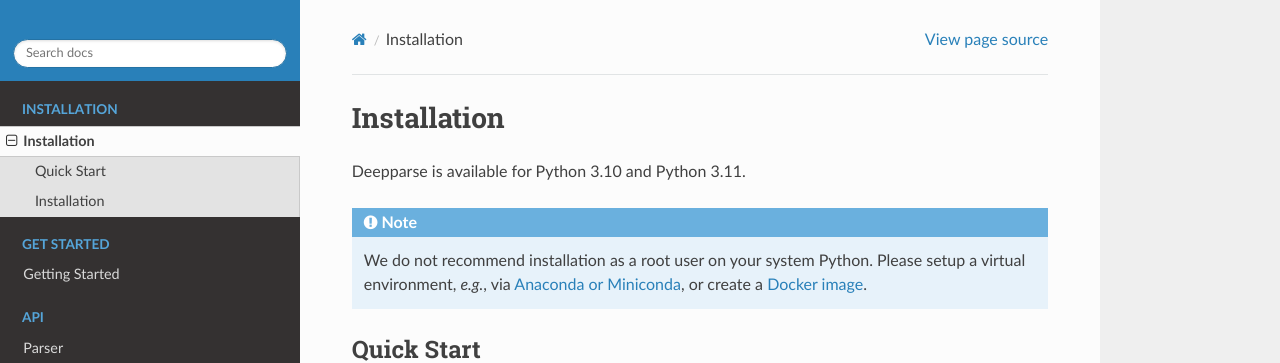
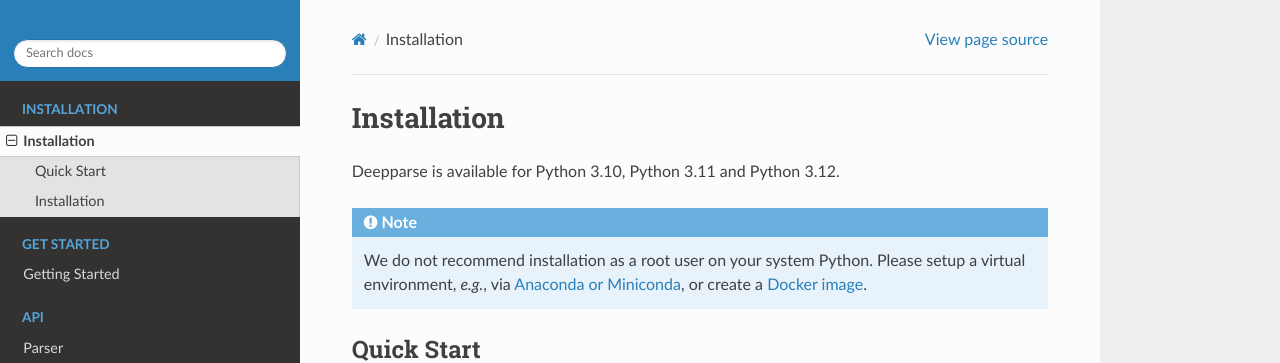
Before and after one commit to GRAAL-Research/deepparse, a Sphinx documentation site: the page built from docs/source/install/installation.rst, in a window 1280 px wide and 1395 px high. Shown: the top 363 px of the window. Built offline with Sphinx 7.4.7 and the Read the Docs theme 3.1.0, drawn with Linux system fonts in a browser that asks for light colours; the version number could not be read and is left out.

Commit message:
Add Python 3.12 support to CI/CD, docs and package setup
- Add Python 3.12 to CI matrices (tests, formatting, linting, docs)
- Add 3.12 classifier to setup.py
- Add py312 to black target-version in pyproject.toml
- Add Python 3.12 env to run_tests_python_envs.sh
- Update docs and README to reflect 3.10-3.12 support

Co-Authored-By: Claude Opus 4.6 <noreply@anthropic.com>

```diff
--- a/docs/source/index.rst
+++ b/docs/source/index.rst
@@ -30,7 +30,7 @@ Use deepparse to
 - retrain our pretrained models with or without freezing some layers,
 - train a new Seq2Seq addresses parsing models easily using a new model configuration.
 
-Deepparse is compatible with the **latest version of PyTorch** and  **Python >= 3.10, <= 3.11**.
+Deepparse is compatible with the **latest version of PyTorch** and  **Python >= 3.10, <= 3.12**.
 
 Countries and Results
 =====================
--- a/docs/source/install/installation.rst
+++ b/docs/source/install/installation.rst
@@ -4,7 +4,7 @@
 Installation
 ============
 
-Deepparse is available for Python 3.10 and Python 3.11.
+Deepparse is available for Python 3.10, Python 3.11 and Python 3.12.
 
 .. note::
    We do not recommend installation as a root user on your system Python.
--- a/pyproject.toml
+++ b/pyproject.toml
@@ -1,5 +1,5 @@
 [tool.black]
-target-version = ['py310', 'py311']
+target-version = ['py310', 'py311', 'py312']
 
 line-length = 120
 skip-string-normalization = true
--- a/setup.py
+++ b/setup.py
@@ -60,6 +60,7 @@ def main():
             "Programming Language :: Python :: 3",
             "Programming Language :: Python :: 3.10",
             "Programming Language :: Python :: 3.11",
+            "Programming Language :: Python :: 3.12",
             "Topic :: Software Development :: Libraries",
             "Topic :: Software Development :: Libraries :: Python Modules",
             "Topic :: Scientific/Engineering",
```
Also changed, not shown: README.md (+1 -1 lines), 5 other files.
